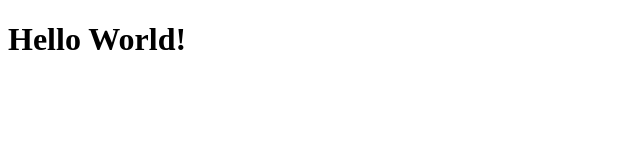
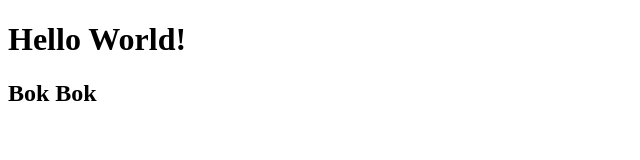
Before and after one commit to ericPantarotto/testAmendBooksNEW, a website: page index.html in a window 1280 px wide. Shown: the whole page, without its empty margins (0-640 px from the left). Drawn offline with Linux system fonts and the light colour scheme.

Commit message:
Update index.html

```diff
--- a/index.html
+++ b/index.html
@@ -8,5 +8,6 @@
 </head>
 <body>
     <h1>Hello World!</h1>
+    <h2>Bok Bok</h2>
 </body>
 </html>
```
